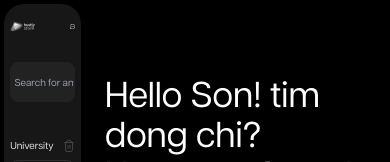
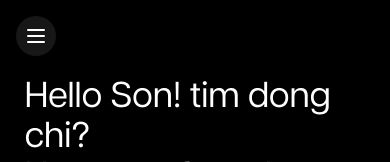
Before and after one commit to Quannguyen830/hustly-trial, a Next.js app: page / in a window 390 px wide. Shown: the top 162 px of the page. Built offline with nearby package versions, Linux system fonts and the light colour scheme.

Commit message:
Sidebar responsive for tablet

```diff
--- a/app/styles.css
+++ b/app/styles.css
@@ -5,6 +5,11 @@
     gap: calc((20 / 1920) * 100vw);
     overflow-y: hidden;
     background-color: #000000;
+
+    @media (max-width: 102px) {
+        padding: 0;
+        gap: 0;
+    }
 }
 
 .news-wrapper {
--- a/components/layout/Sidebar.js
+++ b/components/layout/Sidebar.js
@@ -45,6 +45,7 @@ const Sidebar = ({
   const [isClear, setIsClear] = useState(false);
   const [ageValue, setAgeValue] = useState({ min: 18, max: 40 });
   const [isUnread, setIsUnread] = useState(false);
+  const [isCollapsed, setIsCollapsed] = useState(true);
 
   const response = null;
 
@@ -161,7 +162,35 @@ const Sidebar = ({
 
   return (
     <>
-      <div className="h-[95vh] bg-[#171717] rounded-[20px] sidebar-wrapper">
+      <button
+        className="lg:hidden fixed top-4 left-4 z-50 bg-[#171717] p-2 rounded-full"
+        onClick={() => setIsCollapsed(!isCollapsed)}
+      >
+        <svg
+          xmlns="http://www.w3.org/dialog/2000/svg"
+          className="h-6 w-6 text-white"
+          fill="none"
+          viewBox="0 0 24 24"
+          stroke="currentColor"
+        >
+          {isCollapsed ? (
+            <path strokeLinecap="round" strokeLinejoin="round" strokeWidth={2} d="M4 6h16M4 12h16M4 18h16"/>
+          ) : (
+            <path strokeLinecap="round" strokeLinejoin="round" strokeWidth={2} d="M6 18L18 6M6 6l12 12"/>
+          )}
+        </svg>
+      </button>
+
+      {!isCollapsed && (
+        <div
+          className="lg:hidden fixed inset-0 bg-black bg-opacity-50 z-30"
+          onClick={() => setIsCollapsed(true)}
+        />
+      )}
+
+      <div className={`h-[95vh] bg-[#171717] rounded-[20px] sidebar-wrapper transition-all duration-300 ${
+        isCollapsed ? 'translate-x-[-100%]' : 'translate-x-0'
+      } lg:translate-x-0`}>
         {isSidebarLoading ? (
           <>
             <div className="w-100 h-[100vh] flex items-center justify-center text-white font-[500] text-[24px]">
--- a/components/layout/layout.css
+++ b/components/layout/layout.css
@@ -3,6 +3,20 @@
     padding: calc((28 / 1920) * 100vw);
     display: flex;
     flex-direction: column;
+
+    @media (max-width: 1024px) {
+        top: calc((22 / 1920) * 100vw);
+        left: calc((22 / 1920) * 100vw);
+        z-index: 40;
+        background-color: #171717;
+        position: fixed;
+        width: 320px;
+        padding: 20px;
+        top: 0;
+        left: 0;
+        height: 100vh;
+        border-radius: 0;
+    }
 }
 
 .sidebar-header {
@@ -32,7 +46,7 @@
     }
 
     .search-input {
-        width: calc((320 / 1920) * 100vw);
+        width: 100%;
         height: calc((52 / 1080) * 100vh);
         padding-left: calc((16 / 1920) * 100vw);
         box-sizing: border-box;
@@ -41,8 +55,9 @@
         background-color: #222222;
         font-size: clamp(10px, calc((14 / 1920) * 100vw), 26px);
 
-        &:focus {
-            outline: 1px solid #222222;
+        @media (max-width: 1024px) {
+            padding-left: 16px;
+            font-size: 14px;
         }
     }
 
```
